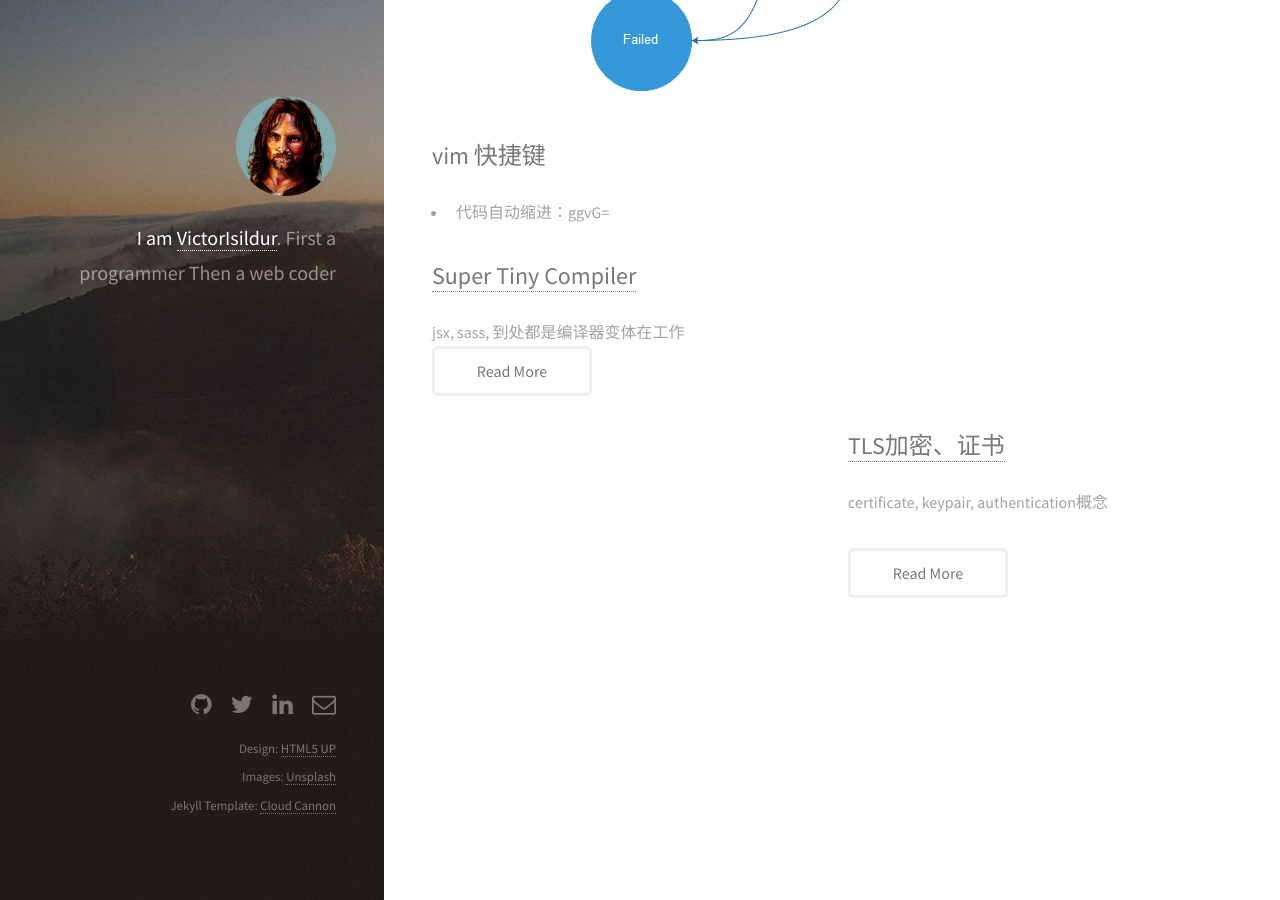
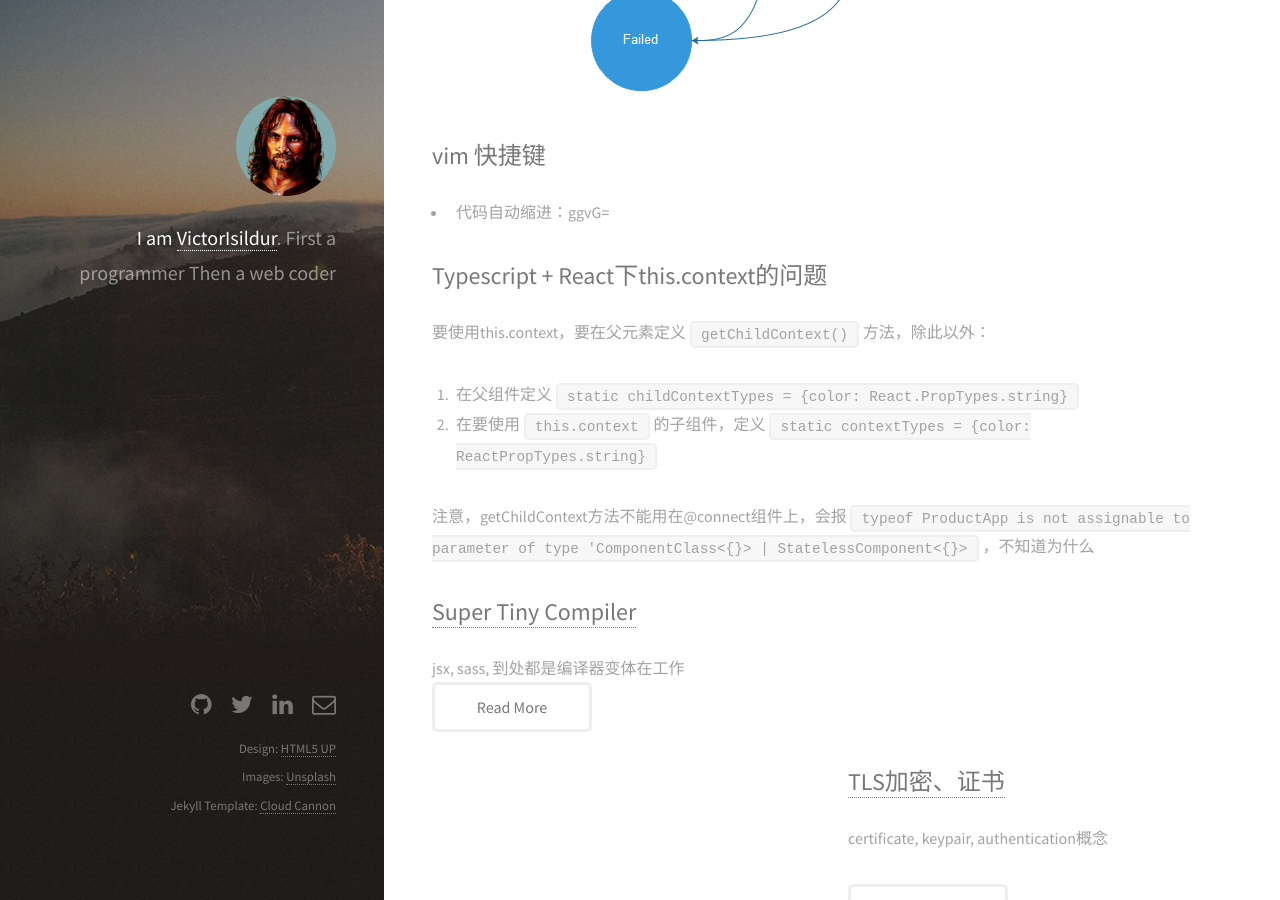
Before and after one commit to victorisildur/victorisildur.github.io, a Jekyll site: the page built from _posts/2016-09-26-typescript.markdown, in a window 1280 px wide and 900 px high, scrolled down 4364 px. Built offline with Jekyll 4.4.1, drawn with Linux system fonts in a browser that asks for light colours; Markdown is read by kramdown in place of the engine named in the settings.

Commit message:
getChild()

```diff
--- a/_posts/2016-08-17-react.markdown
+++ b/_posts/2016-08-17-react.markdown
@@ -189,3 +189,8 @@ if (pure && prevStoreState === storeState)
 ## 核心思想
 
 作者总结的核心设计思想：[react-basic](https://github.com/reactjs/react-basic)
+
+## 作用域
+
+private method里访问不到`this.props`, 只有`render()`里能访问到`this.props`?
+用箭头函数可解
--- a/_posts/2016-09-26-typescript.markdown
+++ b/_posts/2016-09-26-typescript.markdown
@@ -148,3 +148,12 @@ workflowReducer收到这个action后，workflowState根据trigger做出跃迁，
 ## vim 快捷键
 
 * 代码自动缩进：ggvG=
+
+## Typescript + React下this.context的问题
+
+要使用this.context，要在父元素定义`getChildContext()`方法，除此以外：
+
+1. 在父组件定义`static childContextTypes = {color: React.PropTypes.string}`
+2. 在要使用`this.context`的子组件，定义`static contextTypes = {color: ReactPropTypes.string}`
+
+注意，getChildContext方法不能用在@connect组件上，会报`typeof ProductApp is not assignable to parameter of type 'ComponentClass<{}> | StatelessComponent<{}>`，不知道为什么
```
